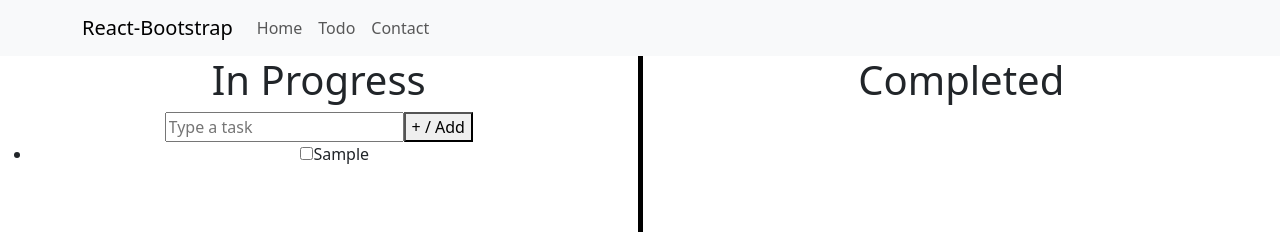
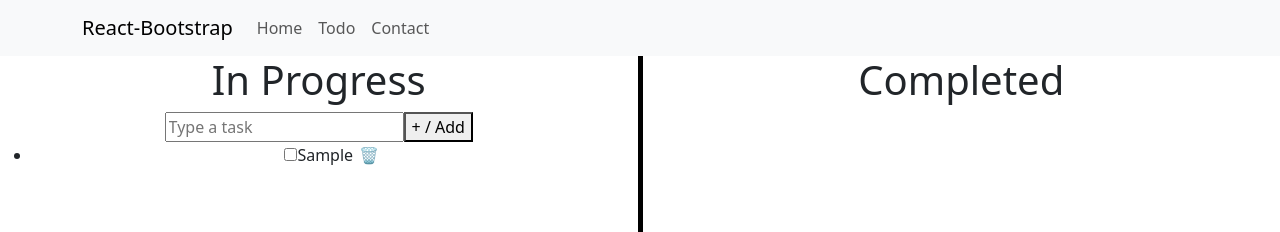
Before and after one commit to Kingofthe6String/Project3, a React (Create React App) app: page /Todo in a window 1280 px wide. Both pictures are taken after typing "Sample" into the empty fields and a click on the button "+ / Add". Shown: the top 232 px of the page. Built offline with nearby package versions, Linux system fonts and the light colour scheme.

Commit message:
working delete button

```diff
--- a/src/Pages/TodoPage.jsx
+++ b/src/Pages/TodoPage.jsx
@@ -1,26 +1,30 @@
-import React from "react";
 import { useState } from "react";
 import Todolist from "../components/Todolist";
-import { FaTrash } from "react-icons/fa";
 
 export default function TodoPage() {
   const [input, setInput] = useState("");
   const [todos, setTodos] = useState([]);
+
   const addTodo = () => {
-    if (input.trim() == "") {
-      return;
-    }
+    if (input.trim() === "") return;
     setTodos([...todos, { text: input, completed: false }]);
     setInput("");
   };
+
   const toggleTodo = (index) => {
     const updatedTodos = todos.map((todo, i) =>
       i === index ? { ...todo, completed: !todo.completed } : todo
     );
     setTodos(updatedTodos);
   };
+
+  const removeTodo = (index) => {
+    const updatedTodos = todos.filter((_, i) => i !== index);
+    setTodos(updatedTodos);
+  };
+
   return (
-    <>
+    <div>
       <Todolist todos={todos} setTodos={setTodos} />
       <div style={{ display: "flex" }}>
         <div style={{ flex: 1, textAlign: "center" }}>
@@ -42,6 +46,18 @@ export default function TodoPage() {
                     onChange={() => toggleTodo(idx)}
                   />
                   {t.text}
+                  <button
+                    onClick={() => removeTodo(idx)}
+                    style={{
+                      background: "none",
+                      border: "none",
+                      cursor: "pointer",
+                      color: "red",
+                      fontSize: "16px",
+                    }}
+                  >
+                    🗑️
+                  </button>
                 </li>
               ))}
           </ul>
@@ -67,7 +83,7 @@ export default function TodoPage() {
                   />
                   <s>{t.text}</s>
                   <button
-                    onClick={() => deleteTodo(idx)}
+                    onClick={() => removeTodo(idx)}
                     style={{
                       background: "none",
                       border: "none",
@@ -83,6 +99,6 @@ export default function TodoPage() {
           </ul>
         </div>
       </div>
-    </>
+    </div>
   );
 }
```
